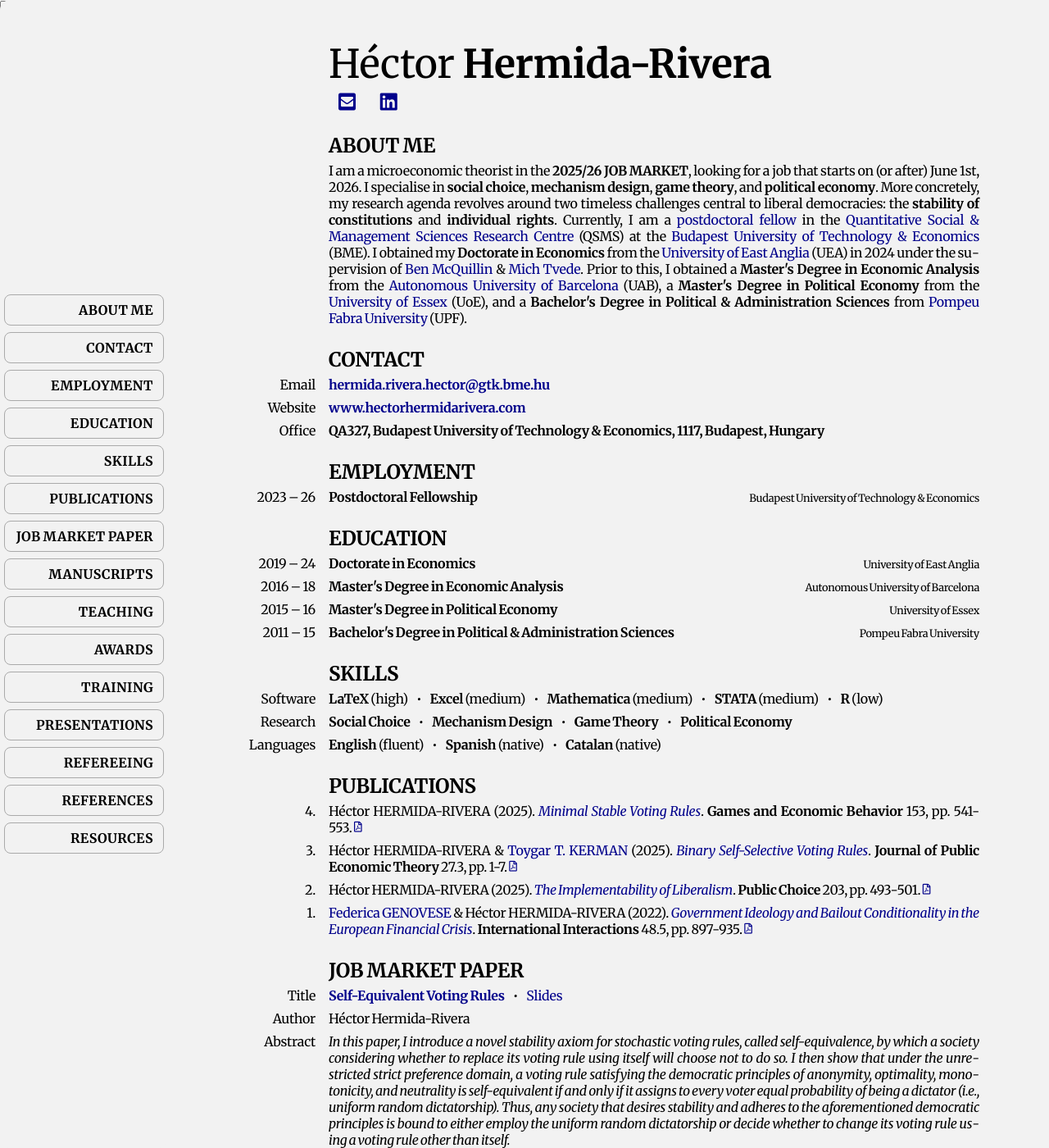
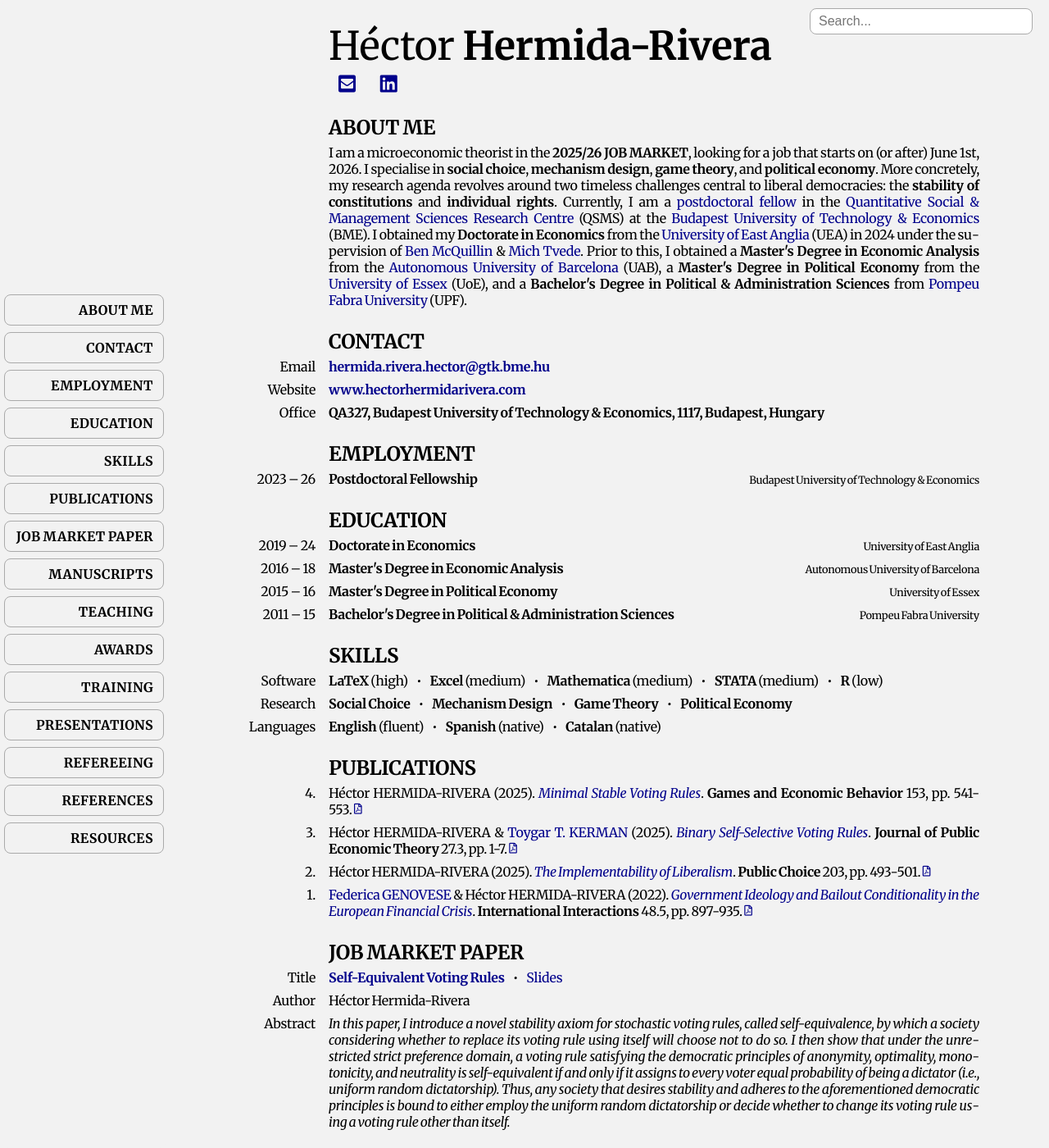
Before and after one commit to HectorHermidaRivera/hectorhermidarivera.github.io, a Jekyll site: the page built from index.md, in a window 1280 px wide and 1400 px high. Shown: the whole window at 82% size. Built offline with Jekyll 4.4.1, drawn with Linux system fonts in a browser that asks for light colours; a style sheet for code colours, icons or effects is not loaded.

Commit message:
Update style.css

```diff
--- a/assets/css/style.css
+++ b/assets/css/style.css
@@ -8,6 +8,26 @@
 .main-name,
 .main-name * {
   hyphens: none;
+}
+
+/* SEARCH */
+
+.global-search {
+  position: fixed;
+  top: 10px;
+  right: 20px;
+  width: 250px;
+  padding: 6px 10px;
+  font-size: 1em;
+  border-radius: 8px;
+  border: 1px solid #aaa;
+  z-index: 10001;
+}
+
+.global-search:focus {
+  outline: none;
+  border-color: #888;
+  background-color: #f9f9f9;
 }
 
 /* SIDEBAR */
```
